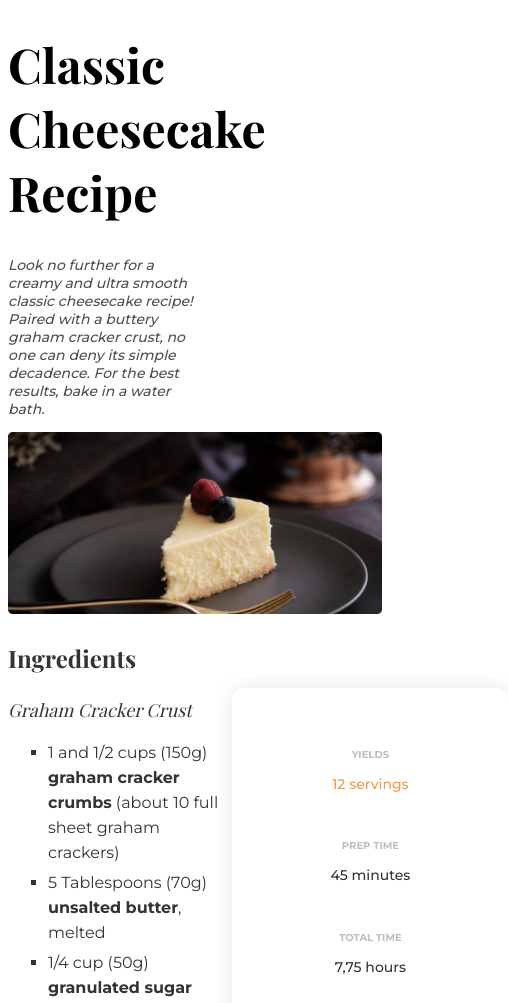
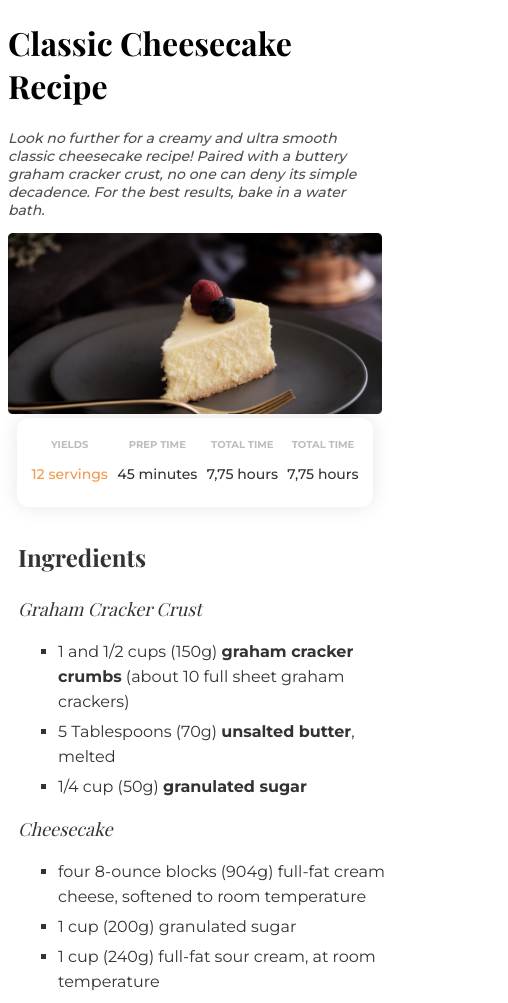
Before and after one commit to Ashikur-ai/Recipe-page, a plain HTML site: page index.html in a window 390 px wide. Shown: the top 1003 px of the page, 508 px wide, since content can reach past the window. Drawn offline with nearby package versions, Linux system fonts and the light colour scheme.

Commit message:
responsive done

```diff
--- a/styles/recipe.css
+++ b/styles/recipe.css
@@ -176,3 +176,42 @@ li {
     padding: 50px 30px;
     margin-top: 70px;
 }
+
+
+@media screen and (max-width:576px) {
+    .title {
+        color: #000;
+        font-family: Playfair Display;
+        font-size: 2em;
+        font-style: normal;
+        font-weight: 700;
+        line-height: normal;
+    }
+
+
+    .description {
+        width: 100%;
+    }
+
+    .container {
+        flex-direction: column-reverse;
+    }
+
+    .right {
+        display: flex;
+        justify-content: space-around;
+        width: 90%;
+        margin: auto;
+        height: 100%;
+        padding: 10px;
+    }
+
+    .left {
+        padding: 10px;
+        width: 100%;
+    }
+
+    .footer {
+        display: none;
+    }
+}
```
